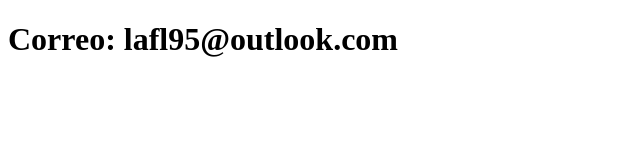
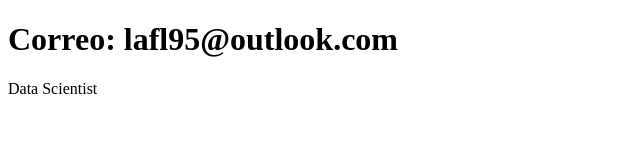
Before and after one commit to lionmmer/sistema-de-registro, a plain HTML site: page contacto.html in a window 1280 px wide. Shown: the whole page, without its empty margins (0-640 px from the left). Drawn offline with Linux system fonts and the light colour scheme.

Commit message:
Actualiza el contacto

```diff
--- a/contacto.html
+++ b/contacto.html
@@ -7,5 +7,6 @@
 </head>
 <body>
     <h1>Correo: lafl95@outlook.com</h1>
+    <p>Data Scientist</p>
 </body>
 </html>
```
